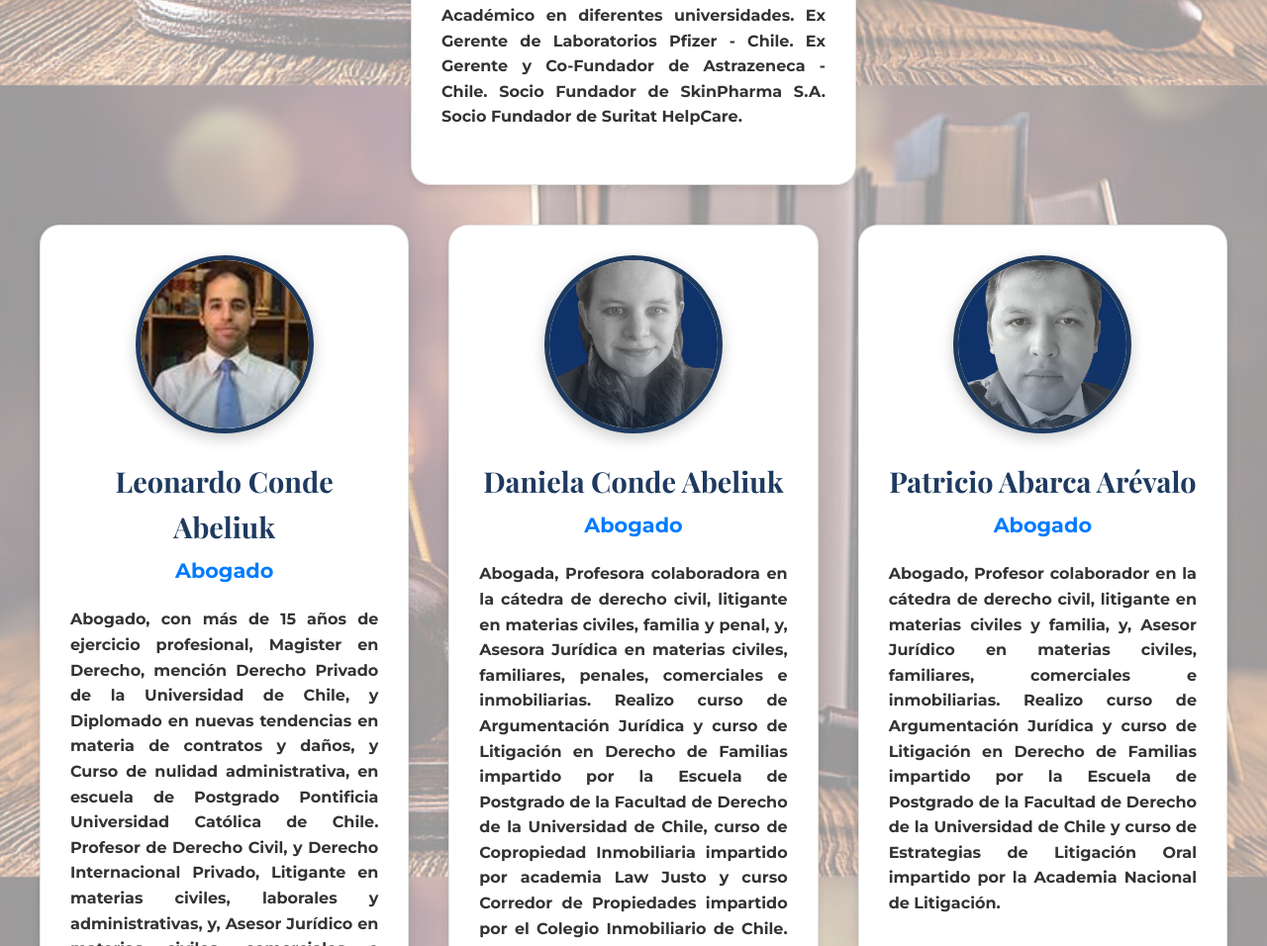
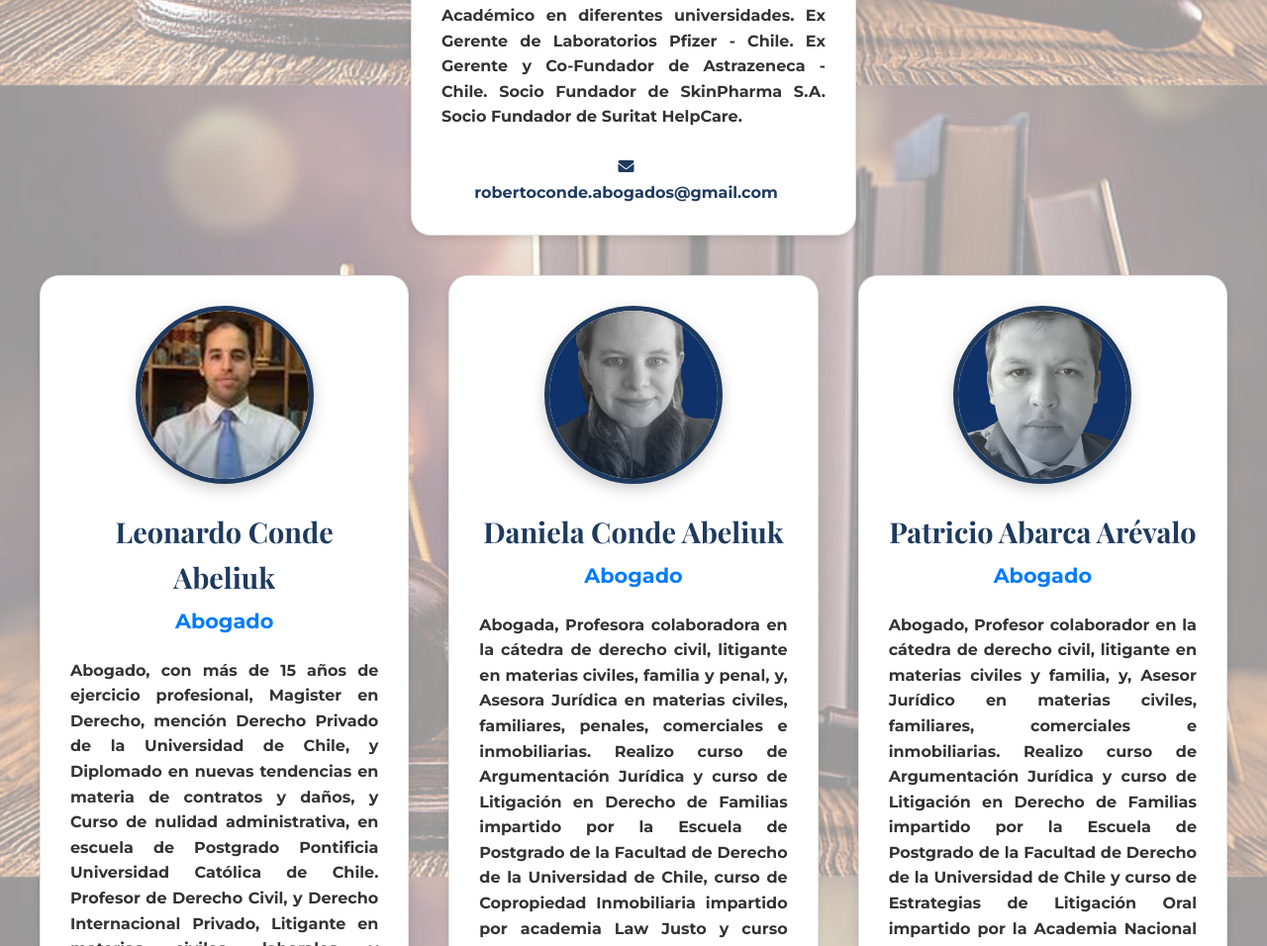
Before and after one commit to Richard1DL/Firma_Abeliuk_Conde, a plain HTML site: page staff.html in a window 1280 px wide. Shown: the part 1484-2440 px from the top of the page at 99% size. Drawn offline with nearby package versions, Linux system fonts and the light colour scheme.

Commit message:
staff.html

```diff
--- a/staff.html
+++ b/staff.html
@@ -68,7 +68,7 @@
                                 Socio Fundador de Suritat HelpCare.
                             </p>
                             <div class="member-social">
-                                <a href="mailto:leonardo.conde@tuemail.com" aria-label="e-mail"></a>
+                                <a href="mailto:robertoconde.abogados@gmail.com" aria-label="Email"><i class="fas fa-envelope"></i><br>robertoconde.abogados@gmail.com</a>
                                 <a href="#" target="_blank" aria-label="e-mail"></a>
                             </div>
                         </div>
```
